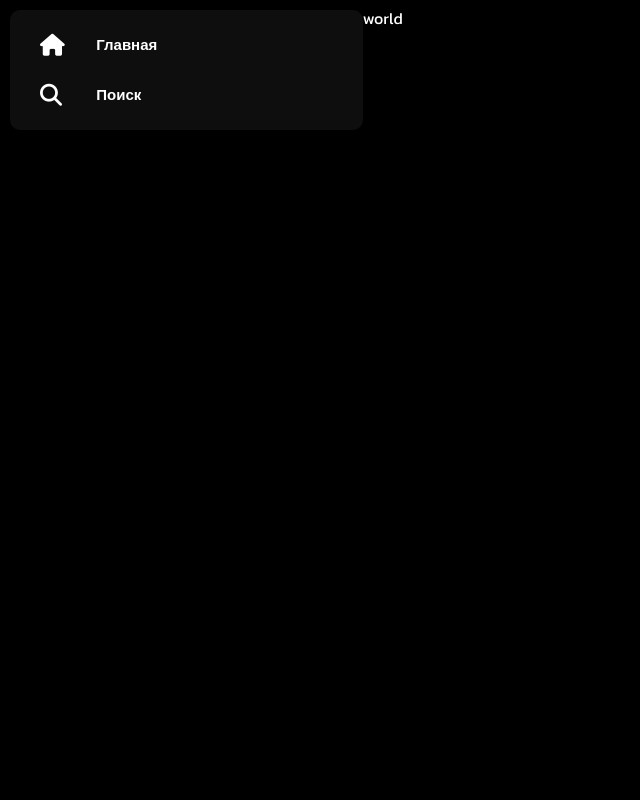
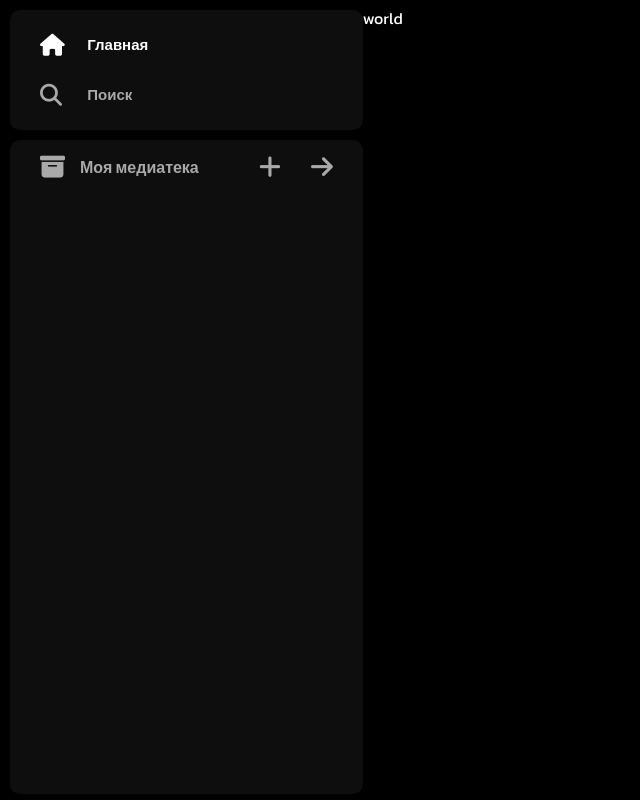
Before and after one commit to kirillpunko/spotify_clone, a React (Vite) app: page / in a window 1280 px wide. Shown: the whole page, without its empty margins (0-640 px from the left). Built offline with nearby package versions, Linux system fonts and the light colour scheme.

Commit message:
a few fixes, create title media library

```diff
--- a/src/components/leftSideMenu/leftSideMenu.module.scss
+++ b/src/components/leftSideMenu/leftSideMenu.module.scss
@@ -1,6 +1,9 @@
 .fullBlock{
     width: 28%;
-    min-width: 288px;
+    min-width: 308px;
     box-sizing: border-box;
-    height: 100%;
+    height: 98vh;
+    display: flex;
+    flex-direction: column;
+    gap: 10px;
 }
--- a/src/components/leftSideMenu/leftSideMenu.tsx
+++ b/src/components/leftSideMenu/leftSideMenu.tsx
@@ -1,10 +1,13 @@
 import React from 'react';
+import styles from "./leftSideMenu.module.scss"
 import MainSearchMenu from "../mainSearchMenu/mainSearchMenu";
-import styles from "./leftSideMenu.module.scss"
+import MediaLibrary from "../mediaLibrary/mediaLibrary";
+
 function LeftSideMenu() {
   return (
     <div className={styles.fullBlock}>
       <MainSearchMenu/>
+      <MediaLibrary/>
     </div>
   );
 }
--- a/src/components/mainSearchMenu/mainSearchMenu.module.scss
+++ b/src/components/mainSearchMenu/mainSearchMenu.module.scss
@@ -10,6 +10,11 @@
   font-size: 15px;
   font-weight: bold;
   border-radius: 10px;
+  flex-grow: 1;
+  color: darkgray;
+  :hover{
+    color: #fff;
+  }
 }
 .blockLines{
   display: flex;
@@ -20,9 +25,12 @@
     width: 90%;
     line-height: 22px;
   }
-  i{
-    margin-right: 30px;
+  i {
+    margin-right: 20px;
     font-size: 22px;
     width: 10%;
   }
 }
+.active{
+  color: #fff;
+}
--- a/src/components/mainSearchMenu/mainSearchMenu.tsx
+++ b/src/components/mainSearchMenu/mainSearchMenu.tsx
@@ -4,7 +4,7 @@ import styles from "./mainSearchMenu.module.scss"
 const MainSearchMenu = () => {
     return (
         <ul className={styles.mainSearchBlock}>
-            <li className={styles.blockLines}>
+            <li className={styles.blockLines+" "+styles.active}>
                 <i className="fa-solid fa-house"></i>
                 <a>Главная</a>
             </li>
--- /dev/null
+++ b/src/components/mediaLibrary/mediaLibrary.module.scss
@@ -0,0 +1,55 @@
+.mediaLibraryBlock{
+  height: 80%;
+  background-color: rgba(28, 28, 28, 0.5);
+  border-radius: 10px;
+  flex-grow: 2;
+  padding: 15px;
+  color: darkgray;
+}
+.mediaLibraryTitle{
+  display: flex;
+  justify-content: space-between;
+  div{
+    font-weight: bold;
+  }
+  i{
+    font-size: 25px;
+    margin: 0 15px;
+    cursor: pointer;
+    display: inline-block;
+    position: relative;
+    z-index: 2;
+  }
+}
+.mediaLibrary:hover{
+  color: white;
+}
+.mediaLibrary{
+  display: flex;
+  cursor: pointer;
+  line-height: 25px;
+}
+.iconBlock {
+  i {
+    position: relative;
+    transition: opacity 0.3s ease;
+    &:hover{
+      color: white;
+    }
+  }
+}
+.backgroundHover{
+  position: absolute;
+  opacity: 0;
+  background-color: rgb(55, 55, 55);
+  width: 30px;
+  height: 30px;
+  border-radius: 50%;
+  left: -4.5px;
+  top: -2.5px;
+  z-index: 0;
+  transition: opacity 0.3s ease;
+  &:hover {
+    opacity: 0.3;
+  }
+}
--- /dev/null
+++ b/src/components/mediaLibrary/mediaLibrary.tsx
@@ -0,0 +1,20 @@
+import React from 'react';
+import styles from "./mediaLibrary.module.scss"
+const MediaLibrary = () => {
+    return (
+        <div className={styles.mediaLibraryBlock}>
+            <div className={styles.mediaLibraryTitle}>
+                <div className={styles.mediaLibrary}>
+                    <i className="fa-solid fa-box-archive"></i>
+                    <div>Моя медиатека</div>
+                </div>
+                <div className={styles.iconBlock}>
+                    <i className="fa-solid fa-plus"><div className={styles.backgroundHover}></div></i>
+                    <i className="fa-solid fa-arrow-right"><div className={styles.backgroundHover}></div></i>
+                </div>
+            </div>
+        </div>
+    );
+};
+
+export default MediaLibrary;
```
